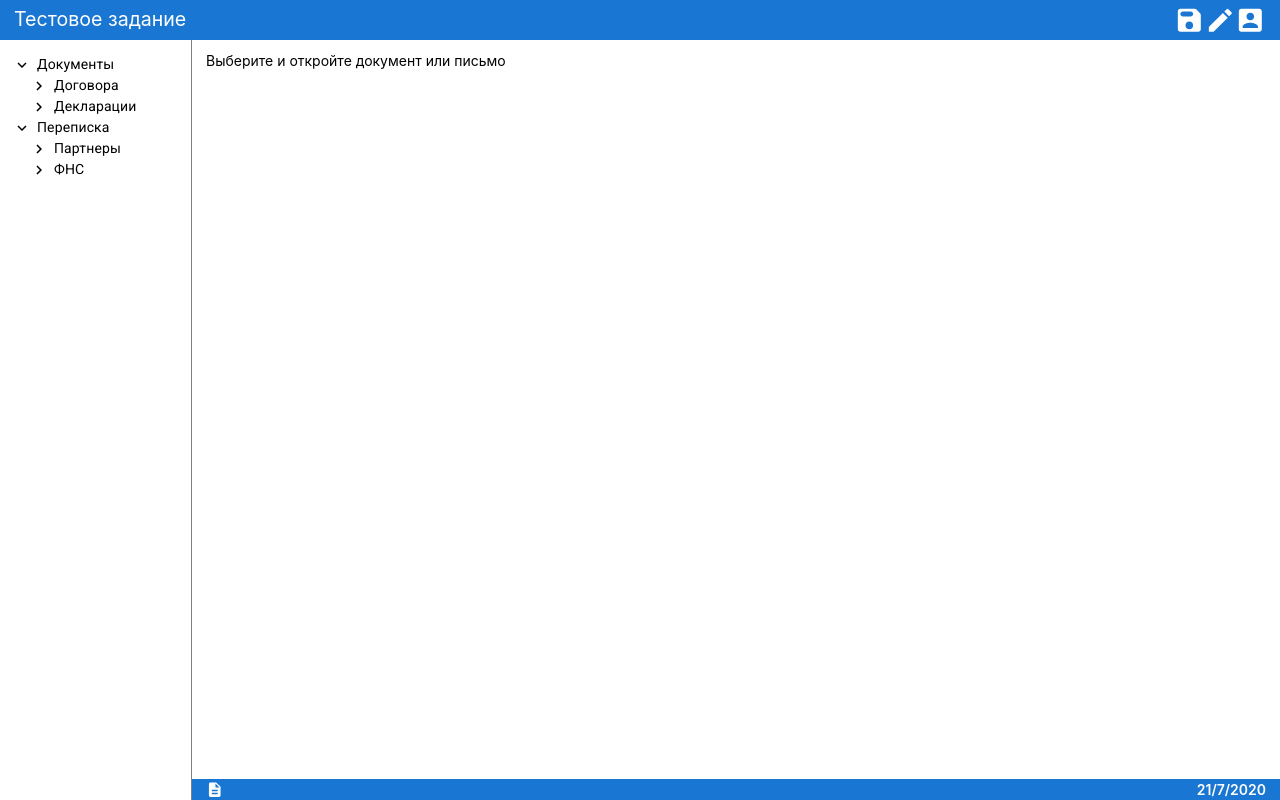
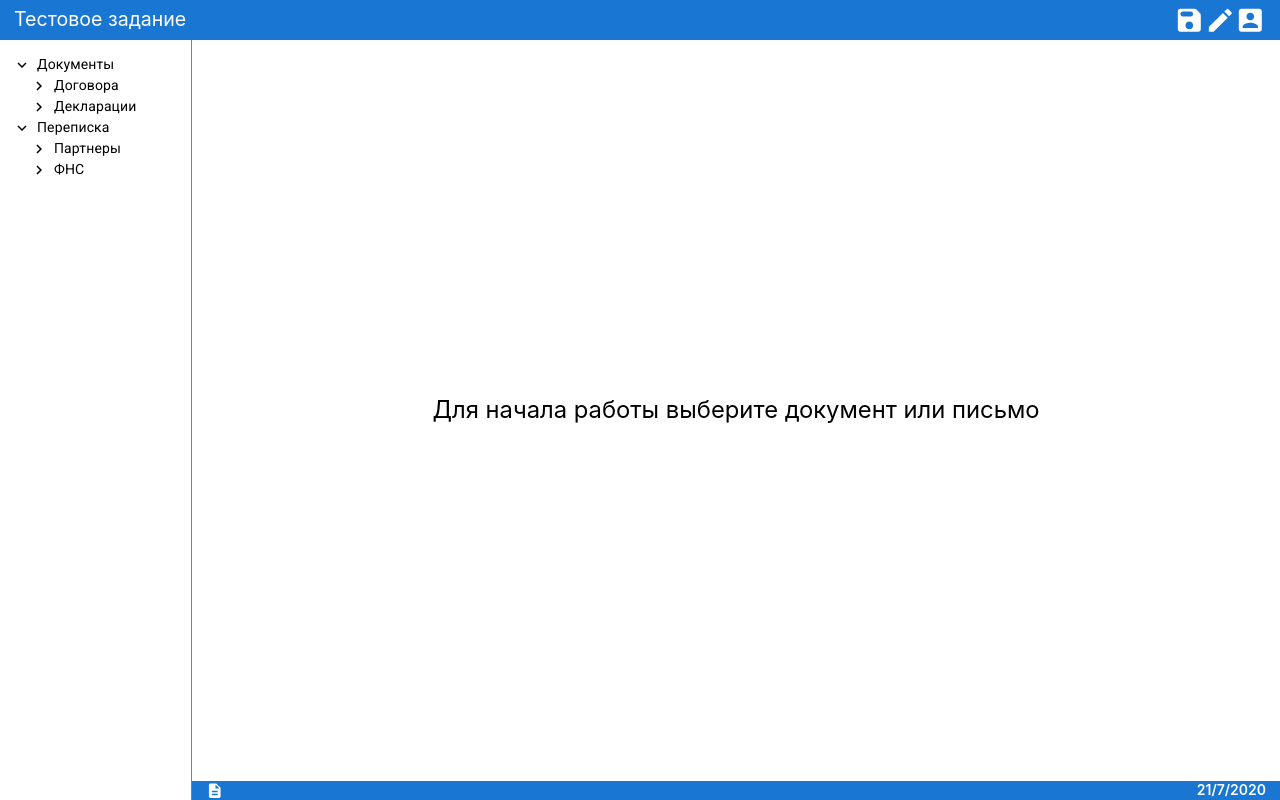
Before and after one commit to Aluminaze/test-project, a React (Create React App) app: page / in a window 1280 px wide. Built offline with nearby package versions, Linux system fonts and the light colour scheme.

Commit message:
change DocumentViewer component

```diff
--- a/src/components/DocumentViewer/DocumentEditMode/DocumentEditMode.jsx
+++ b/src/components/DocumentViewer/DocumentEditMode/DocumentEditMode.jsx
@@ -11,8 +11,9 @@ const DocumentEditMode = (props) => {
     <div className={style.documents__text}>
       <textarea
         className={style.documents__textarea}
+        ref={editedText}
+        autofocus={true}
         onChange={onChangeEditedText}
-        ref={editedText}
         value={props.documentIsOpen_textEdit}
       />
     </div>
--- a/src/components/DocumentViewer/DocumentEditMode/DocumentEditMode.module.css
+++ b/src/components/DocumentViewer/DocumentEditMode/DocumentEditMode.module.css
@@ -1,12 +1,13 @@
 .documents__text {
-  padding: 1rem;
+  width: 100%;
+  height: 100%;
 }
 
 .documents__textarea {
-  display: inline-block;
+  padding: 1rem;
+  width: 100%;
+  height: 100%;
   resize: none;
   overflow: hidden;
-  width: 100%;
-  height: 87vh;
   border: 1px solid #000;
 }
--- a/src/components/DocumentViewer/DocumentViewer.jsx
+++ b/src/components/DocumentViewer/DocumentViewer.jsx
@@ -7,16 +7,31 @@ import DocumentEditMode from "./DocumentEditMode/DocumentEditMode";
 import { onChangeEditDocumentText } from "../../redux/documentViewerReducer";
 
 const DocumentViewer = (props) => {
+  let documentViewer;
+
+  if (props.documentEditMode) {
+    documentViewer = (
+      <DocumentEditMode
+        onChangeEditDocumentText={props.onChangeEditDocumentText}
+        documentIsOpen_textEdit={props.documentIsOpen_textEdit}
+      />
+    );
+  } else {
+    if (props.selectedDataId !== null)
+      documentViewer = (
+        <DocumentReadMode documentIsOpen_text={props.documentIsOpen[0].text} />
+      );
+    else
+      documentViewer = (
+        <div className={style.documents__text}>
+          Для начала работы выберите документ или пиcьмо
+        </div>
+      );
+  }
+
   return (
     <div className={style.documents__viewer}>
-      {props.documentEditMode ? (
-        <DocumentEditMode
-          onChangeEditDocumentText={props.onChangeEditDocumentText}
-          documentIsOpen_textEdit={props.documentIsOpen_textEdit}
-        />
-      ) : (
-        <DocumentReadMode documentIsOpen_text={props.documentIsOpen[0].text} />
-      )}
+      {documentViewer}
       <InfoBar documentIsOpen_name={props.documentIsOpen[0].name} />
     </div>
   );
@@ -27,6 +42,7 @@ const mapStateToProps = (state) => {
     documentIsOpen: state.documentViewer.documentIsOpen,
     documentEditMode: state.documentViewer.documentEditMode,
     documentIsOpen_textEdit: state.documentViewer.documentIsOpen_textEdit,
+    selectedDataId: state.sourceTree.selectedDataId,
   };
 };
 
--- a/src/components/DocumentViewer/DocumentViewer.module.css
+++ b/src/components/DocumentViewer/DocumentViewer.module.css
@@ -5,3 +5,14 @@
   width: 85%;
   height: 100%;
 }
+
+.documents__text {
+  display: flex;
+  justify-content: center;
+  align-items: center;
+  font-size: 1.7rem;
+  padding: 1rem;
+  width: 100%;
+  height: 100vh;
+  user-select: none;
+}
--- a/src/redux/documentViewerReducer.js
+++ b/src/redux/documentViewerReducer.js
@@ -17,8 +17,8 @@ export const onChangeEditDocumentText = (editedDocumentText) => ({
 });
 export const saveEditDocumentText = (documentId) => ({
   type: SAVE_EDIT_DOCUMENT_TEXT,
-  documentId
-})
+  documentId,
+});
 
 let initialState = {
   documents: [
@@ -35,9 +35,7 @@ let initialState = {
     { id: "4_2", name: "Декларация 2", text: "ID[4_2]: Декларация 2" },
     { id: "4_3", name: "Декларация 3", text: "ID[4_3]: Декларация 3" },
   ],
-  documentIsOpen: [
-    { id: null, name: null, text: "Выберите и откройте документ или пиcьмо" },
-  ],
+  documentIsOpen: [{ id: null, name: null, text: null }],
   documentIsOpen_textEdit: "",
   documentEditMode: false,
 };
@@ -50,7 +48,7 @@ const documentViewerReducer = (state = initialState, action) => {
         documentEditMode: false,
         documentIsOpen: state.documents.filter(
           (document) => document.id === action.documentId
-        )
+        ),
       };
     }
     case GET_START_EDIT_DOCUMENT: {
@@ -71,9 +69,9 @@ const documentViewerReducer = (state = initialState, action) => {
         ...state,
         documents: [
           ...state.documents,
-          state.documentIsOpen[0].text = state.documentIsOpen_textEdit
+          (state.documentIsOpen[0].text = state.documentIsOpen_textEdit),
         ],
-        documentEditMode: false
+        documentEditMode: false,
       };
     }
     default:
```
